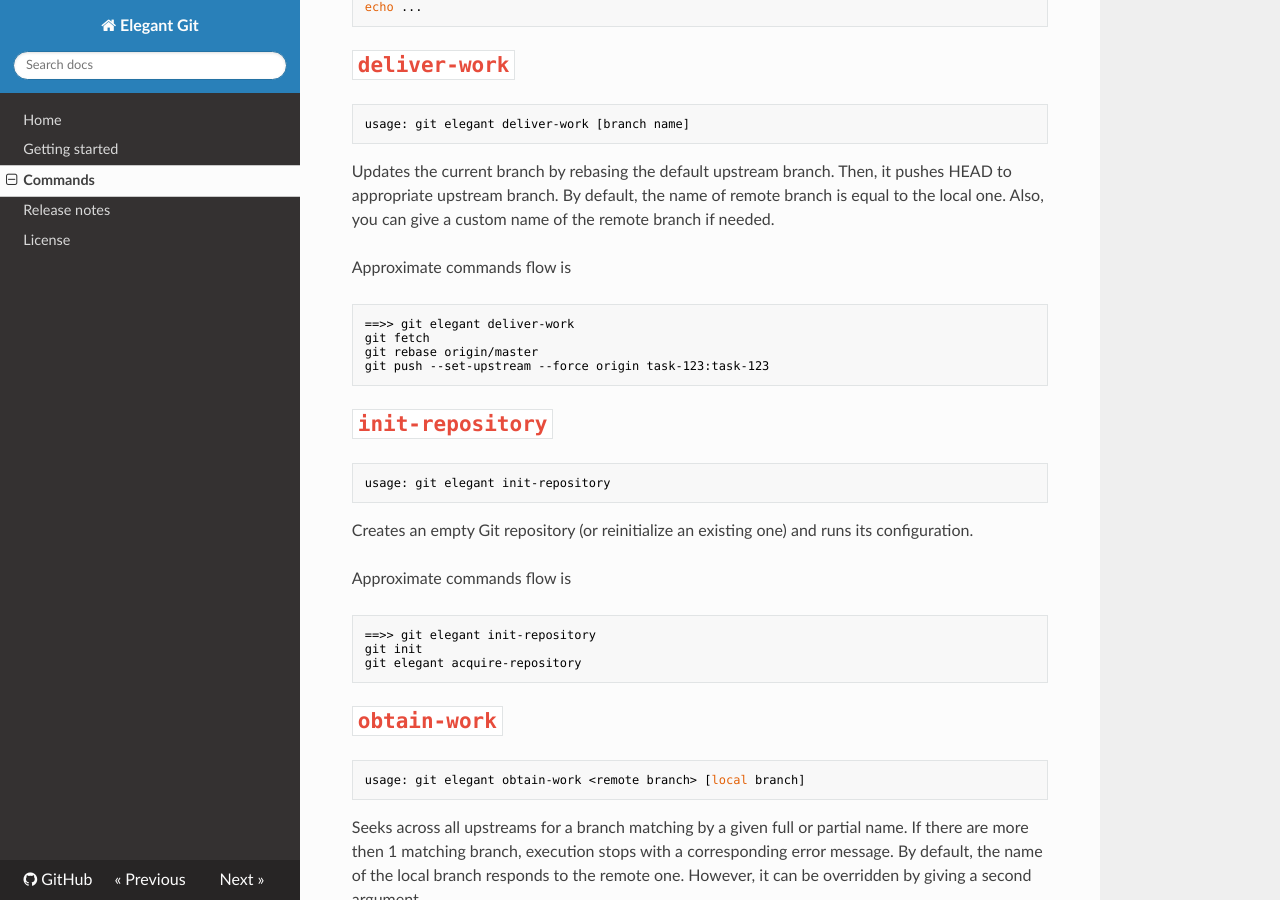
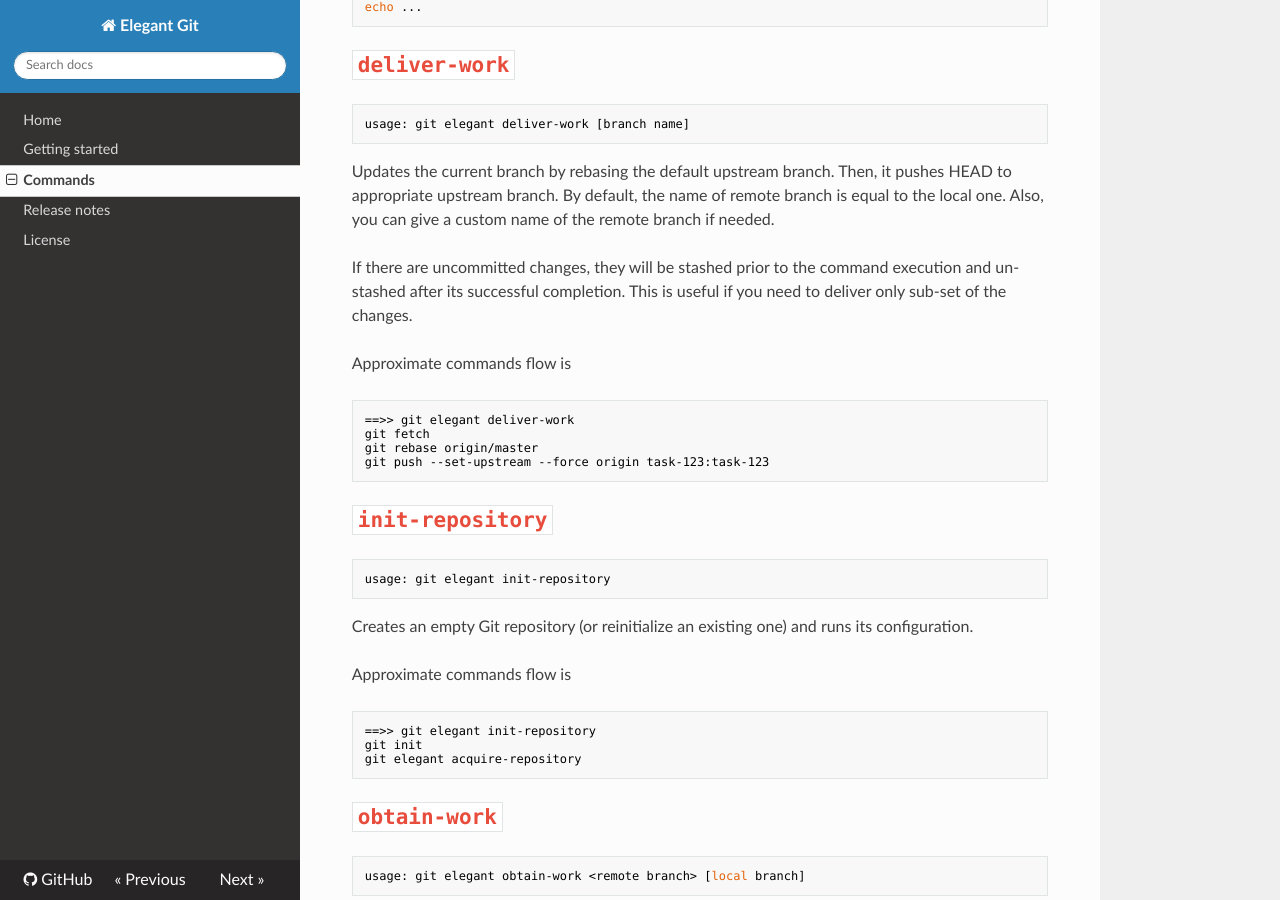
Before and after one commit to bees-hive/elegant-git, an MkDocs documentation site: the page built from docs/commands.md, in a window 1280 px wide and 900 px high, scrolled down 3193 px. Built offline with MkDocs 1.6.1, drawn with Linux system fonts in a browser that asks for light colours; nearby versions of some CDN libraries.

Commit message:
Allow delivering a subset of the changes by `deliver-work`
Sometimes, we need to deliver only a subset of changes to a remote
server. And as `deliver-work` uses a rebase, we have to stash
uncommitted modification prior to rebase and un-stash after the push.

#168

````diff
--- a/docs/commands.md
+++ b/docs/commands.md
@@ -189,6 +189,10 @@ it pushes HEAD to appropriate upstream branch. By default, the name of remote
 branch is equal to the local one. Also, you can give a custom name of
 the remote branch if needed.
 
+If there are uncommitted changes, they will be stashed prior to the command
+execution and un-stashed after its successful completion. This is useful if you
+need to deliver only sub-set of the changes.
+
 Approximate commands flow is
 ```bash
 ==>> git elegant deliver-work
````
Also changed, not shown: 2 other files.
